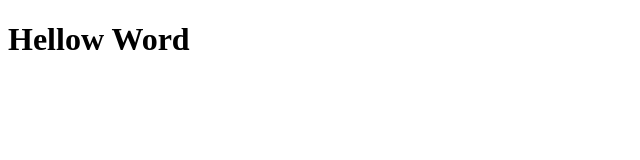
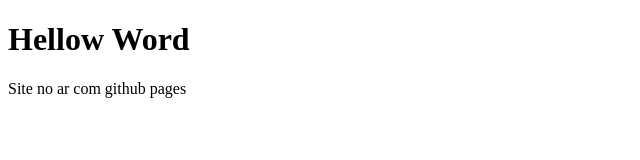
Before and after one commit to fmomoreira/site-example.github.io, a plain HTML site: page index.html in a window 1280 px wide. Shown: the whole page, without its empty margins (0-640 px from the left). Drawn offline with Linux system fonts and the light colour scheme.

Commit message:
adicionando tag p

```diff
--- a/index.html
+++ b/index.html
@@ -9,5 +9,6 @@
 </head>
 <body>
     <h1>Hellow Word</h1>
+    <p>Site no ar com github pages</p>
 </body>
 </html>
```
